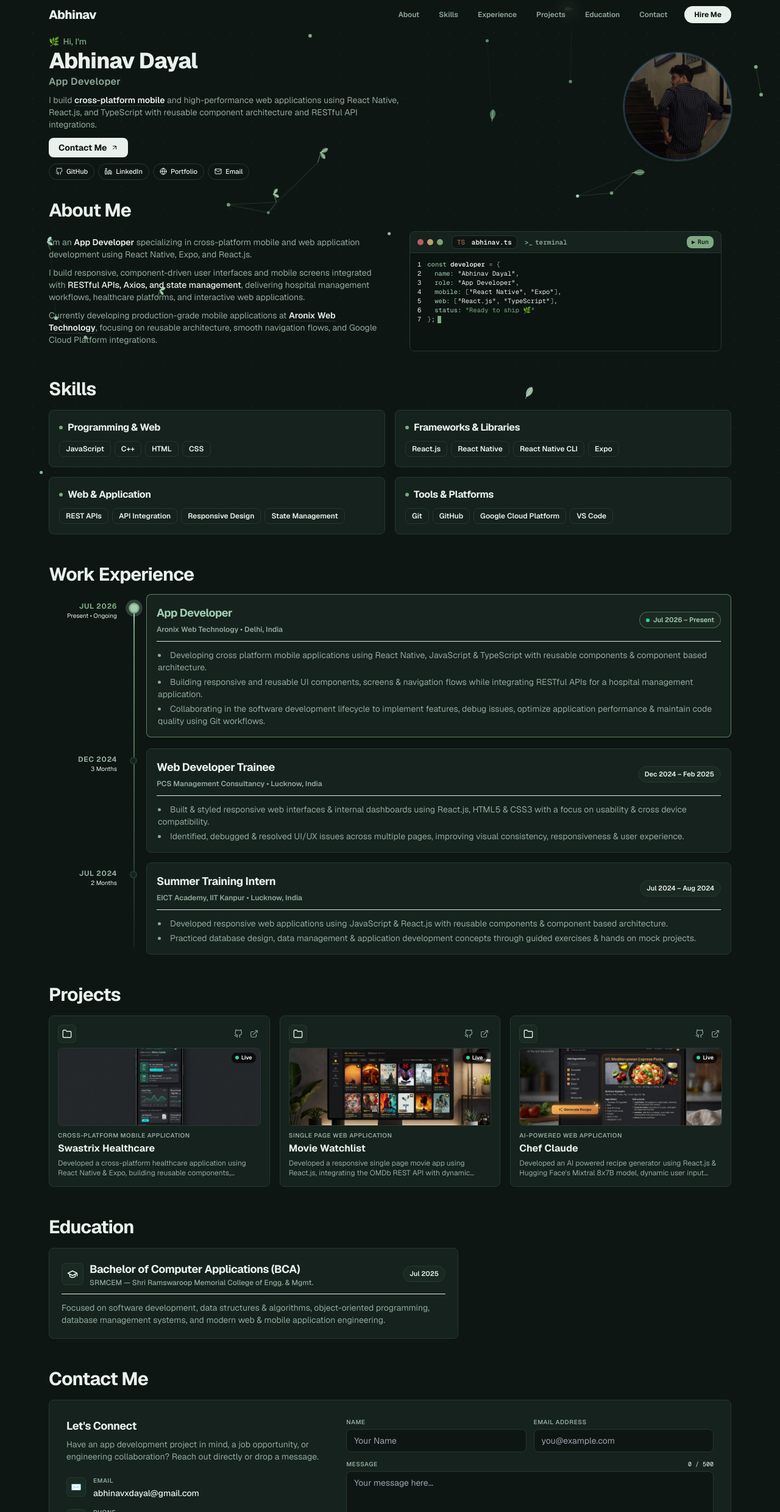
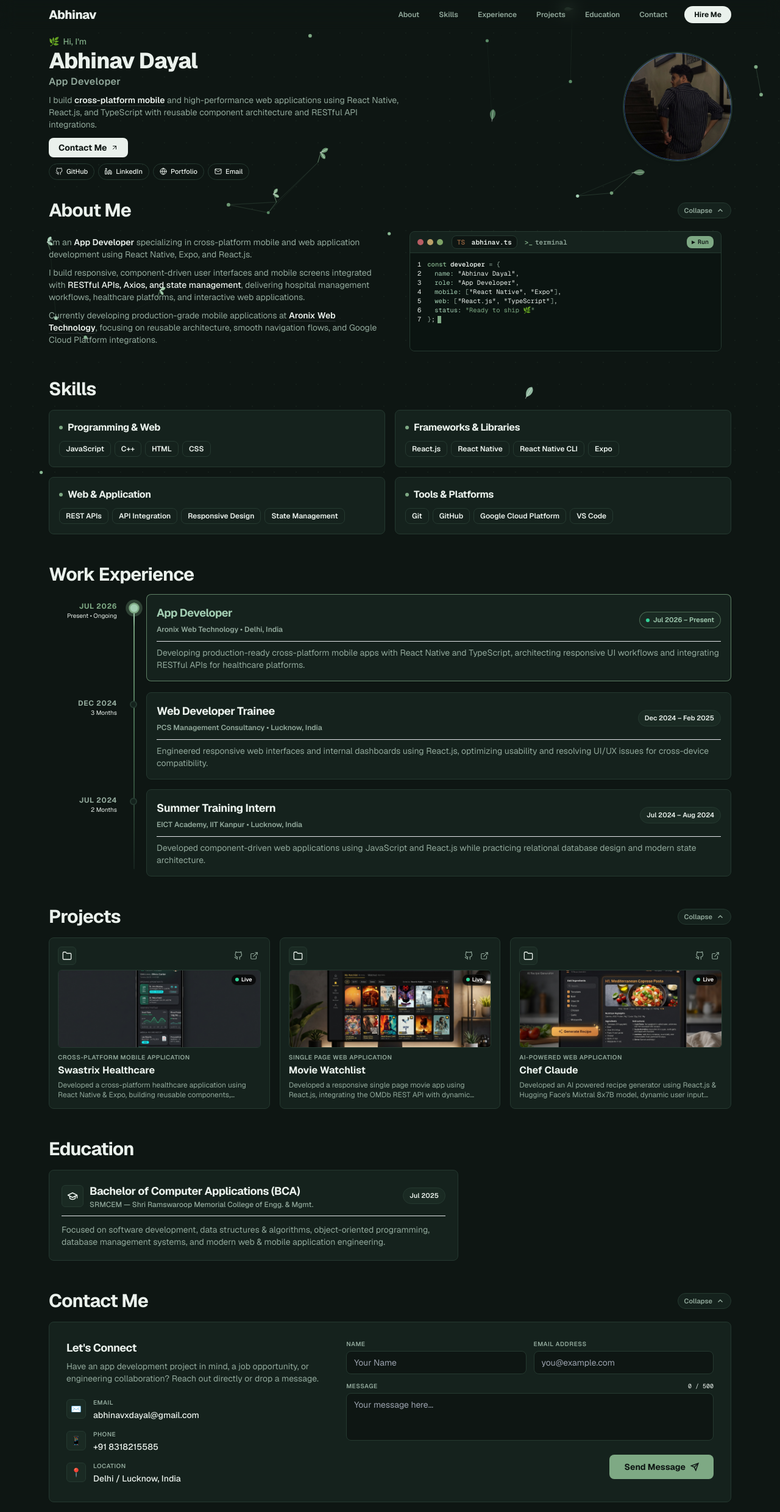
Before and after one commit to AbhinavXDayal/Portfolio, a React (Vite) app: page / in a window 1280 px wide. Shown: the top 2479 px of the page at 61% size. Built offline with nearby package versions, Linux system fonts and the light colour scheme.

Commit message:
Convert experience bullet points into concise 1-2 line summaries

```diff
--- a/src/components/sections/About.tsx
+++ b/src/components/sections/About.tsx
@@ -1,6 +1,7 @@
 import React, { useState } from "react";
 
 export const About: React.FC = () => {
+  const [isOpen, setIsOpen] = useState(true);
   const [activeTab, setActiveTab] = useState<"code" | "terminal">("code");
   const [cmdInput, setCmdInput] = useState("");
   const [terminalLogs, setTerminalLogs] = useState<
@@ -88,13 +89,35 @@ export const About: React.FC = () => {
       className="w-full py-3 md:py-5 bg-transparent text-[var(--foreground)]"
     >
       <div className="max-w-6xl mx-auto px-4">
-        {/* Section Header */}
-        <div className="flex flex-col items-center md:items-start text-center md:text-left mb-4">
+        {/* Section Header with Toggle */}
+        <div className="flex items-center justify-between mb-4">
           <h2 className="text-2xl md:text-3xl font-bold tracking-tight text-[var(--foreground)]">
             About Me
           </h2>
+          <button
+            onClick={() => setIsOpen(!isOpen)}
+            className="inline-flex items-center gap-1.5 px-2.5 py-1 rounded-full text-xs font-medium text-[var(--muted-foreground)] hover:text-[var(--foreground)] bg-[var(--card)] hover:bg-[var(--accent)] border border-[var(--border)] transition-all cursor-pointer shadow-2xs group"
+            aria-label="Toggle About Me section"
+          >
+            <span className="text-[11px] font-semibold">
+              {isOpen ? "Collapse" : "Expand"}
+            </span>
+            <svg
+              stroke="currentColor"
+              fill="none"
+              strokeWidth="2.5"
+              viewBox="0 0 24 24"
+              className={`w-3.5 h-3.5 transition-transform duration-200 ${
+                isOpen ? "rotate-180" : ""
+              }`}
+              xmlns="http://www.w3.org/2000/svg"
+            >
+              <polyline points="6 9 12 15 18 9"></polyline>
+            </svg>
+          </button>
         </div>
 
+        {isOpen && (
           <div className="grid grid-cols-1 md:grid-cols-2 gap-6 md:gap-8 items-center transition-all duration-300">
             {/* Left Column Text */}
             <div className="flex flex-col items-center md:items-start text-center md:text-left space-y-2.5">
@@ -307,6 +330,7 @@ export const About: React.FC = () => {
               </div>
             </div>
           </div>
+        )}
       </div>
     </section>
   );
--- a/src/components/sections/Contact.tsx
+++ b/src/components/sections/Contact.tsx
@@ -1,6 +1,7 @@
 import React, { useState } from "react";
 
 export const Contact: React.FC = () => {
+  const [isOpen, setIsOpen] = useState(true);
   const [formData, setFormData] = useState({
     name: "",
     email: "",
@@ -33,15 +34,36 @@ export const Contact: React.FC = () => {
       className="w-full py-4 md:py-6 bg-transparent text-[var(--foreground)]"
     >
       <div className="max-w-6xl mx-auto px-4">
-        {/* Section Header */}
-        <div className="flex flex-col items-center md:items-start text-center md:text-left mb-4">
+        {/* Section Header with Toggle */}
+        <div className="flex items-center justify-between mb-4">
           <h2 className="text-2xl md:text-3xl font-bold tracking-tight text-[var(--foreground)]">
             Contact Me
           </h2>
+          <button
+            onClick={() => setIsOpen(!isOpen)}
+            className="inline-flex items-center gap-1.5 px-2.5 py-1 rounded-full text-xs font-medium text-[var(--muted-foreground)] hover:text-[var(--foreground)] bg-[var(--card)] hover:bg-[var(--accent)] border border-[var(--border)] transition-all cursor-pointer shadow-2xs group"
+            aria-label="Toggle Contact section"
+          >
+            <span className="text-[11px] font-semibold">
+              {isOpen ? "Collapse" : "Expand"}
+            </span>
+            <svg
+              stroke="currentColor"
+              fill="none"
+              strokeWidth="2.5"
+              viewBox="0 0 24 24"
+              className={`w-3.5 h-3.5 transition-transform duration-200 ${
+                isOpen ? "rotate-180" : ""
+              }`}
+              xmlns="http://www.w3.org/2000/svg"
+            >
+              <polyline points="6 9 12 15 18 9"></polyline>
+            </svg>
+          </button>
         </div>
 
-        {/* Cohesive, Premium Contact Card */}
-        <div className="bg-[var(--card)] text-[var(--card-foreground)] border border-[var(--border)] rounded-[var(--radius)] p-5 sm:p-6 md:p-7 shadow-xs hover:border-[var(--brand-accent)]/30 transition-all duration-200">
+        {isOpen && (
+          <div className="bg-[var(--card)] text-[var(--card-foreground)] border border-[var(--border)] rounded-[var(--radius)] p-5 sm:p-6 md:p-7 shadow-xs hover:border-[var(--brand-accent)]/30 transition-all duration-200">
             <div className="grid grid-cols-1 lg:grid-cols-12 gap-6 lg:gap-10 items-start">
               {/* Left Column: Context & Contact Points */}
               <div className="lg:col-span-5 flex flex-col justify-between space-y-4">
@@ -214,9 +236,10 @@ export const Contact: React.FC = () => {
                     </div>
                   </form>
                 )}
+              </div>
             </div>
           </div>
-        </div>
+        )}
       </div>
     </section>
   );
--- a/src/components/sections/Experience.tsx
+++ b/src/components/sections/Experience.tsx
@@ -11,11 +11,8 @@ export const Experience: React.FC = () => {
       period: "Jul 2026 – Present",
       status: "Present • Ongoing",
       isCurrent: true,
-      bullets: [
-        "Developing cross platform mobile applications using React Native, JavaScript & TypeScript with reusable components & component based architecture.",
-        "Building responsive and reusable UI components, screens & navigation flows while integrating RESTful APIs for a hospital management application.",
-        "Collaborating in the software development lifecycle to implement features, debug issues, optimize application performance & maintain code quality using Git workflows.",
-      ],
+      summary:
+        "Developing production-ready cross-platform mobile apps with React Native and TypeScript, architecting responsive UI workflows and integrating RESTful APIs for healthcare platforms.",
     },
     {
       role: "Web Developer Trainee",
@@ -24,10 +21,8 @@ export const Experience: React.FC = () => {
       period: "Dec 2024 – Feb 2025",
       status: "3 Months",
       isCurrent: false,
-      bullets: [
-        "Built & styled responsive web interfaces & internal dashboards using React.js, HTML5 & CSS3 with a focus on usability & cross device compatibility.",
-        "Identified, debugged & resolved UI/UX issues across multiple pages, improving visual consistency, responsiveness & user experience.",
-      ],
+      summary:
+        "Engineered responsive web interfaces and internal dashboards using React.js, optimizing usability and resolving UI/UX issues for cross-device compatibility.",
     },
     {
       role: "Summer Training Intern",
@@ -36,10 +31,8 @@ export const Experience: React.FC = () => {
       period: "Jul 2024 – Aug 2024",
       status: "2 Months",
       isCurrent: false,
-      bullets: [
-        "Developed responsive web applications using JavaScript & React.js with reusable components & component based architecture.",
-        "Practiced database design, data management & application development concepts through guided exercises & hands on mock projects.",
-      ],
+      summary:
+        "Developed component-driven web applications using JavaScript and React.js while practicing relational database design and modern state architecture.",
     },
   ];
 
@@ -125,7 +118,7 @@ export const Experience: React.FC = () => {
                   }`}
                 >
                   {/* Card Header */}
-                  <div className="flex flex-col sm:flex-row items-start sm:items-center justify-between gap-2 mb-2.5 pb-2 border-b border-[var(--border)]/60">
+                  <div className="flex flex-col sm:flex-row items-start sm:items-center justify-between gap-2 mb-2 pb-2 border-b border-[var(--border)]/60">
                     <div>
                       <h3
                         className={`text-base sm:text-lg font-bold tracking-tight transition-colors ${
@@ -158,14 +151,10 @@ export const Experience: React.FC = () => {
                     </div>
                   </div>
 
-                  {/* Accomplishment Bullets */}
-                  <ul className="list-disc list-inside space-y-1 text-xs sm:text-sm text-[var(--muted-foreground)] leading-relaxed text-left pt-0.5">
-                    {exp.bullets.map((bullet, bIdx) => (
-                      <li key={bIdx} className="pl-0.5">
-                        <span>{bullet}</span>
-                      </li>
-                    ))}
-                  </ul>
+                  {/* 1-2 Line Concise Summary */}
+                  <p className="text-xs sm:text-sm text-[var(--muted-foreground)] leading-relaxed text-left">
+                    {exp.summary}
+                  </p>
                 </div>
               </div>
             );
--- a/src/components/sections/Projects.tsx
+++ b/src/components/sections/Projects.tsx
@@ -1,6 +1,8 @@
-import React from "react";
+import React, { useState } from "react";
 
 export const Projects: React.FC = () => {
+  const [isOpen, setIsOpen] = useState(true);
+
   const projects = [
     {
       title: "Swastrix Healthcare",
@@ -60,14 +62,36 @@ export const Projects: React.FC = () => {
       className="w-full py-4 md:py-6 bg-transparent text-[var(--foreground)]"
     >
       <div className="max-w-6xl mx-auto px-4">
-        {/* Section Header */}
-        <div className="flex flex-col items-center md:items-start text-center md:text-left mb-4">
+        {/* Section Header with Toggle */}
+        <div className="flex items-center justify-between mb-4">
           <h2 className="text-2xl md:text-3xl font-bold tracking-tight text-[var(--foreground)]">
             Projects
           </h2>
+          <button
+            onClick={() => setIsOpen(!isOpen)}
+            className="inline-flex items-center gap-1.5 px-2.5 py-1 rounded-full text-xs font-medium text-[var(--muted-foreground)] hover:text-[var(--foreground)] bg-[var(--card)] hover:bg-[var(--accent)] border border-[var(--border)] transition-all cursor-pointer shadow-2xs group"
+            aria-label="Toggle Projects section"
+          >
+            <span className="text-[11px] font-semibold">
+              {isOpen ? "Collapse" : "Expand"}
+            </span>
+            <svg
+              stroke="currentColor"
+              fill="none"
+              strokeWidth="2.5"
+              viewBox="0 0 24 24"
+              className={`w-3.5 h-3.5 transition-transform duration-200 ${
+                isOpen ? "rotate-180" : ""
+              }`}
+              xmlns="http://www.w3.org/2000/svg"
+            >
+              <polyline points="6 9 12 15 18 9"></polyline>
+            </svg>
+          </button>
         </div>
 
-        <div className="grid grid-cols-1 md:grid-cols-2 lg:grid-cols-3 gap-3.5 sm:gap-4 transition-all duration-300">
+        {isOpen && (
+          <div className="grid grid-cols-1 md:grid-cols-2 lg:grid-cols-3 gap-3.5 sm:gap-4 transition-all duration-300">
             {projects.map((project) => (
               <div
                 key={project.title}
@@ -195,6 +219,7 @@ export const Projects: React.FC = () => {
               </div>
             ))}
           </div>
+        )}
       </div>
     </section>
   );
```
Lines whose indentation alone changed are shown as unchanged.
